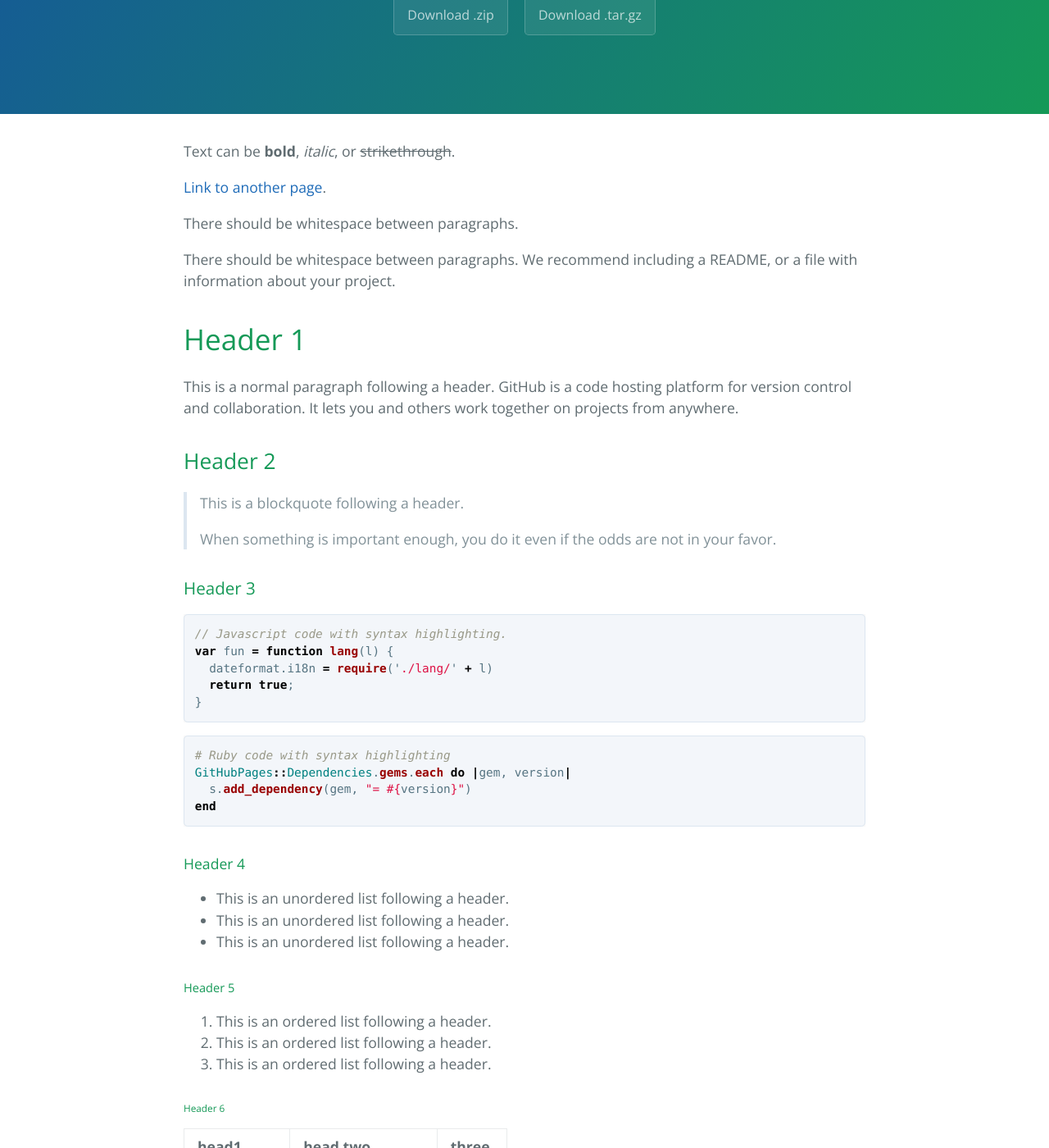
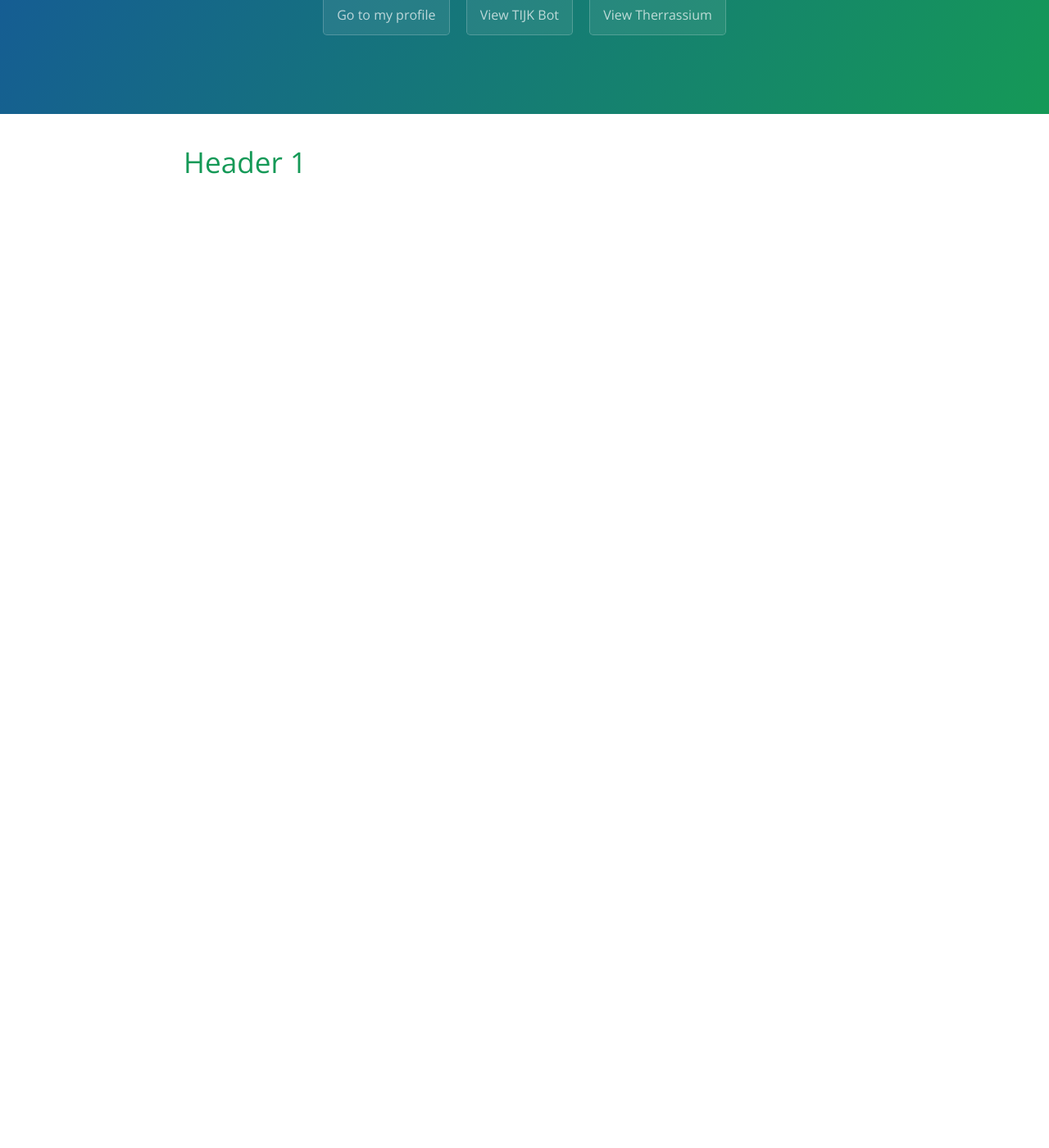
Before and after one commit to codeman1o1/codeman1o1.github.io, a Jekyll site: the page built from index.md, in a window 1280 px wide and 1400 px high, scrolled down 244 px. Shown: the whole window at 82% size. Built offline with Jekyll 4.4.1, drawn with Linux system fonts in a browser that asks for light colours; our own code applies the rules of GitHub Pages for plain Markdown files; after the commit the page ends 900 px from its top, so only the background shows below that; some of the changed text lies outside the part shown.

````diff
--- a/_includes/head-custom-google-analytics.html
+++ /dev/null
@@ -1,10 +0,0 @@
-{% if site.google_analytics %}
-  <script>
-    (function(i,s,o,g,r,a,m){i['GoogleAnalyticsObject']=r;i[r]=i[r]||function(){
-    (i[r].q=i[r].q||[]).push(arguments)},i[r].l=1*new Date();a=s.createElement(o),
-            m=s.getElementsByTagName(o)[0];a.async=1;a.src=g;m.parentNode.insertBefore(a,m)
-        })(window,document,'script','//www.google-analytics.com/analytics.js','ga');
-    ga('create', '{{ site.google_analytics }}', 'auto');
-    ga('send', 'pageview');
-  </script>
-{% endif %}
--- a/_includes/head-custom.html
+++ /dev/null
@@ -1,9 +0,0 @@
-<!-- start custom head snippets, customize with your own _includes/head-custom.html file -->
-
-<!-- Setup Google Analytics -->
-{% include head-custom-google-analytics.html %}
-
-<!-- You can set your favicon here -->
-<!-- link rel="shortcut icon" type="image/x-icon" href="{{ '/favicon.ico' | relative_url }}" -->
-
-<!-- end custom head snippets -->
--- a/_layouts/default.html
+++ b/_layouts/default.html
@@ -11,32 +11,19 @@
     <meta name="apple-mobile-web-app-status-bar-style" content="black-translucent">
     <link rel="stylesheet" href="{{ '/assets/css/style.css?v=' | append: site.github.build_revision | relative_url }}">
     <meta property="og:description" content="Welcome to my website!">
-    {% include head-custom.html %}
   </head>
   <body>
-    <a id="skip-to-content" href="#content">Skip to the content.</a>
 
     <header class="page-header" role="banner">
       <h1 class="project-name">{{ page.title | default: site.title | default: site.github.repository_name }}</h1>
       <h2 class="project-tagline">{{ page.description | default: site.description | default: site.github.project_tagline }}</h2>
-      {% if site.github.is_project_page %}
-        <a href="{{ site.github.repository_url }}" class="btn">View on GitHub</a>
-      {% endif %}
-      {% if site.show_downloads %}
-        <a href="{{ site.github.zip_url }}" class="btn">Download .zip</a>
-        <a href="{{ site.github.tar_url }}" class="btn">Download .tar.gz</a>
-      {% endif %}
+      <a href="https://github.com/codeman1o1" class="btn">Go to my profile</a>
+      <a href="https://github.com/codeman1o1/TIJK-Bot" class="btn">View TIJK Bot</a>
+      <a href="https://github.com/codeman1o1/Therrassium" class="btn">View Therrassium</a>
     </header>
 
     <main id="content" class="main-content" role="main">
       {{ content }}
-
-      <footer class="site-footer">
-        {% if site.github.is_project_page %}
-          <span class="site-footer-owner"><a href="{{ site.github.repository_url }}">{{ site.github.repository_name }}</a> is maintained by <a href="{{ site.github.owner_url }}">{{ site.github.owner_name }}</a>.</span>
-        {% endif %}
-        <span class="site-footer-credits">This page was generated by <a href="https://pages.github.com">GitHub Pages</a>.</span>
-      </footer>
     </main>
   </body>
 </html>
--- a/index.md
+++ b/index.md
@@ -2,122 +2,4 @@
 layout: default
 ---
 
-Text can be **bold**, _italic_, or ~~strikethrough~~.
-
-[Link to another page](./another-page.html).
-
-There should be whitespace between paragraphs.
-
-There should be whitespace between paragraphs. We recommend including a README, or a file with information about your project.
-
 # Header 1
-
-This is a normal paragraph following a header. GitHub is a code hosting platform for version control and collaboration. It lets you and others work together on projects from anywhere.
-
-## Header 2
-
-> This is a blockquote following a header.
->
-> When something is important enough, you do it even if the odds are not in your favor.
-
-### Header 3
-
-```js
-// Javascript code with syntax highlighting.
-var fun = function lang(l) {
-  dateformat.i18n = require('./lang/' + l)
-  return true;
-}
-```
-
-```ruby
-# Ruby code with syntax highlighting
-GitHubPages::Dependencies.gems.each do |gem, version|
-  s.add_dependency(gem, "= #{version}")
-end
-```
-
-#### Header 4
-
-*   This is an unordered list following a header.
-*   This is an unordered list following a header.
-*   This is an unordered list following a header.
-
-##### Header 5
-
-1.  This is an ordered list following a header.
-2.  This is an ordered list following a header.
-3.  This is an ordered list following a header.
-
-###### Header 6
-
-| head1        | head two          | three |
-|:-------------|:------------------|:------|
-| ok           | good swedish fish | nice  |
-| out of stock | good and plenty   | nice  |
-| ok           | good `oreos`      | hmm   |
-| ok           | good `zoute` drop | yumm  |
-
-### There's a horizontal rule below this.
-
-* * *
-
-### Here is an unordered list:
-
-*   Item foo
-*   Item bar
-*   Item baz
-*   Item zip
-
-### And an ordered list:
-
-1.  Item one
-1.  Item two
-1.  Item three
-1.  Item four
-
-### And a nested list:
-
-- level 1 item
-  - level 2 item
-  - level 2 item
-    - level 3 item
-    - level 3 item
-- level 1 item
-  - level 2 item
-  - level 2 item
-  - level 2 item
-- level 1 item
-  - level 2 item
-  - level 2 item
-- level 1 item
-
-### Small image
-
-![Octocat](https://github.githubassets.com/images/icons/emoji/octocat.png)
-
-### Large image
-
-![Branching](https://guides.github.com/activities/hello-world/branching.png)
-
-
-### Definition lists can be used with HTML syntax.
-
-<dl>
-<dt>Name</dt>
-<dd>Godzilla</dd>
-<dt>Born</dt>
-<dd>1952</dd>
-<dt>Birthplace</dt>
-<dd>Japan</dd>
-<dt>Color</dt>
-<dd>Green</dd>
-</dl>
-
-```
-Long, single-line code blocks should not wrap. They should horizontally scroll if they are too long. This line should be long enough to demonstrate this.
-```
-
-```
-The final element.
-```
````
Also changed, not shown: another-page.md (deleted, +0 -11 lines), docs/CODE_OF_CONDUCT.md (deleted, +0 -46 lines), docs/CONTRIBUTING.md (deleted, +0 -88 lines), docs/SUPPORT.md (deleted, +0 -9 lines), README.md, thumbnail.png (deleted), 1 other file.
